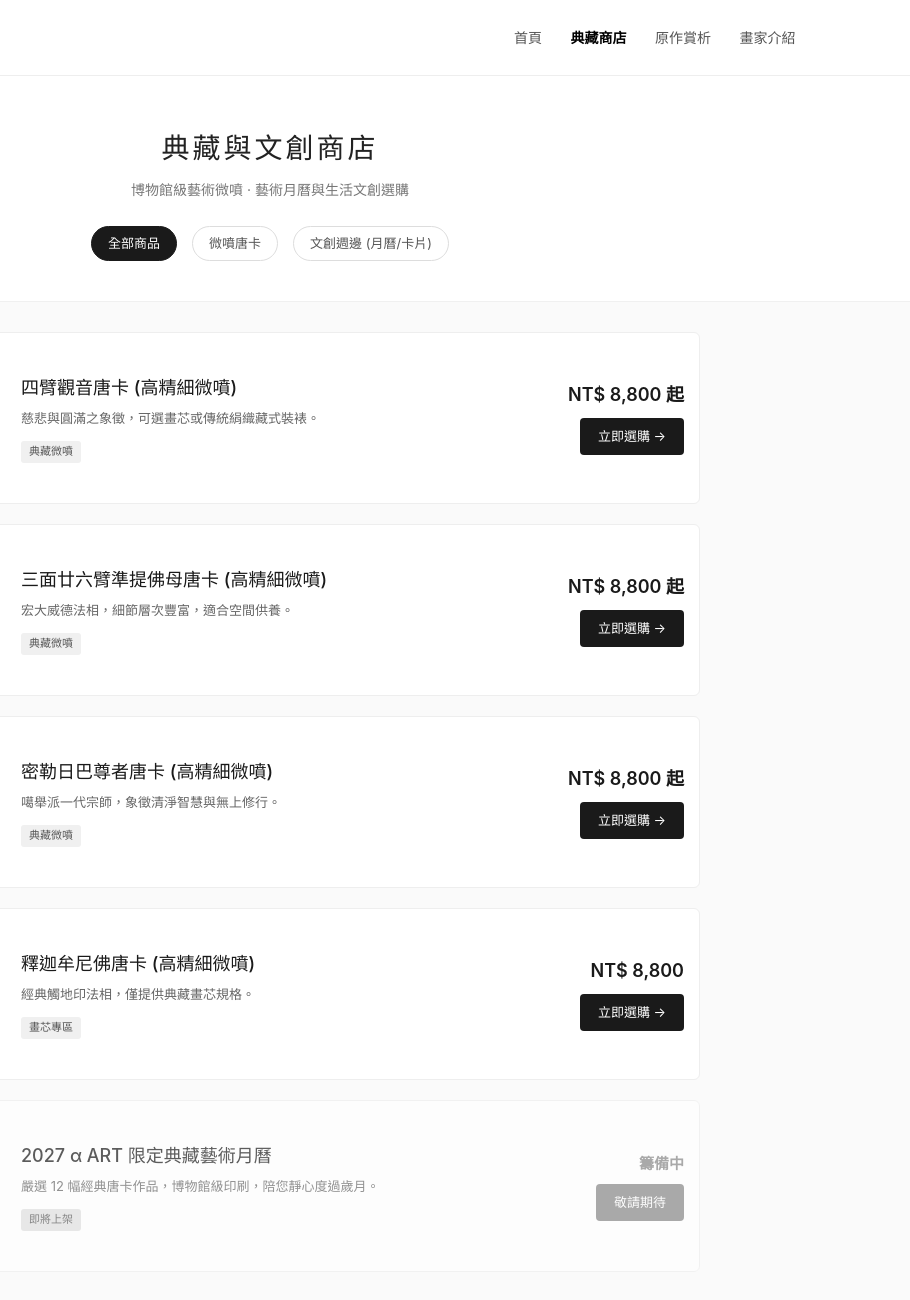
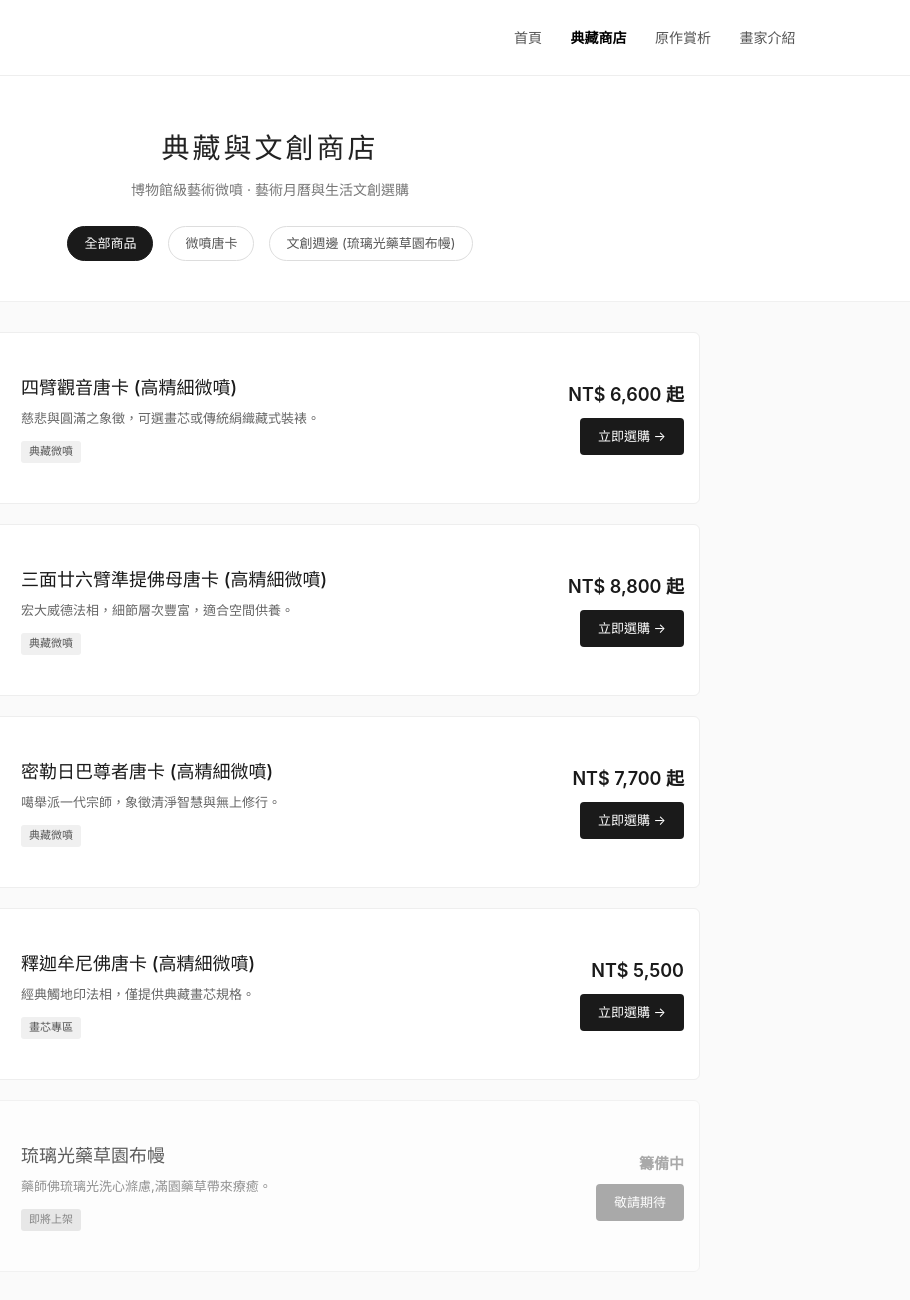
Before and after one commit to mirrorr12/my-art-shop, a plain HTML site: page pages/shop-prints.html in a window 1280 px wide. Shown: the top 1300 px of the page, 370-1280 px from the left. Drawn offline with Linux system fonts and the light colour scheme.

Commit message:
Update shop-prints.html

```diff
--- a/pages/shop-prints.html
+++ b/pages/shop-prints.html
@@ -344,7 +344,7 @@
     <div class="filter-bar">
       <span class="filter-btn active">全部商品</span>
       <span class="filter-btn">微噴唐卡</span>
-      <span class="filter-btn">文創週邊 (月曆/卡片)</span>
+      <span class="filter-btn">文創週邊 (琉璃光藥草園布幔)</span>
     </div>
   </section>
 
@@ -359,7 +359,7 @@
         <span class="tag">典藏微噴</span>
       </div>
       <div class="list-price-action">
-        <div class="price">NT$ 8,800 起</div>
+        <div class="price">NT$ 6,600 起</div>
         <a href="https://alphaart.cashier.ecpay.com.tw" target="_blank" class="buy-btn" onclick="event.stopPropagation();">立即選購 →</a>
       </div>
     </div>
@@ -387,7 +387,7 @@
         <span class="tag">典藏微噴</span>
       </div>
       <div class="list-price-action">
-        <div class="price">NT$ 8,800 起</div>
+        <div class="price">NT$ 7,700 起</div>
         <a href="https://alphaart.cashier.ecpay.com.tw" target="_blank" class="buy-btn" onclick="event.stopPropagation();">立即選購 →</a>
       </div>
     </div>
@@ -401,17 +401,17 @@
         <span class="tag">畫芯專區</span>
       </div>
       <div class="list-price-action">
-        <div class="price">NT$ 8,800</div>
+        <div class="price">NT$ 5,500</div>
         <a href="https://alphaart.cashier.ecpay.com.tw" target="_blank" class="buy-btn" onclick="event.stopPropagation();">立即選購 →</a>
       </div>
     </div>
 
-    <!-- 5. 未來商品：藝術月曆（預告卡片） -->
+    <!-- 5. 未來商品：琉璃光藥草園布幔（預告卡片） -->
     <div class="product-list-item coming-soon">
       <div class="list-img" style="background:#eee; font-size: 12px; color:#888;">2027 CALENDAR</div>
       <div class="list-info">
-        <h3>2027 α ART 限定典藏藝術月曆</h3>
-        <p>嚴選 12 幅經典唐卡作品，博物館級印刷，陪您靜心度過歲月。</p>
+        <h3>琉璃光藥草園布幔</h3>
+        <p>藥師佛琉璃光洗心滌慮,滿園藥草帶來療癒。</p>
         <span class="tag" style="background:#e0e0e0;">即將上架</span>
       </div>
       <div class="list-price-action">
```
